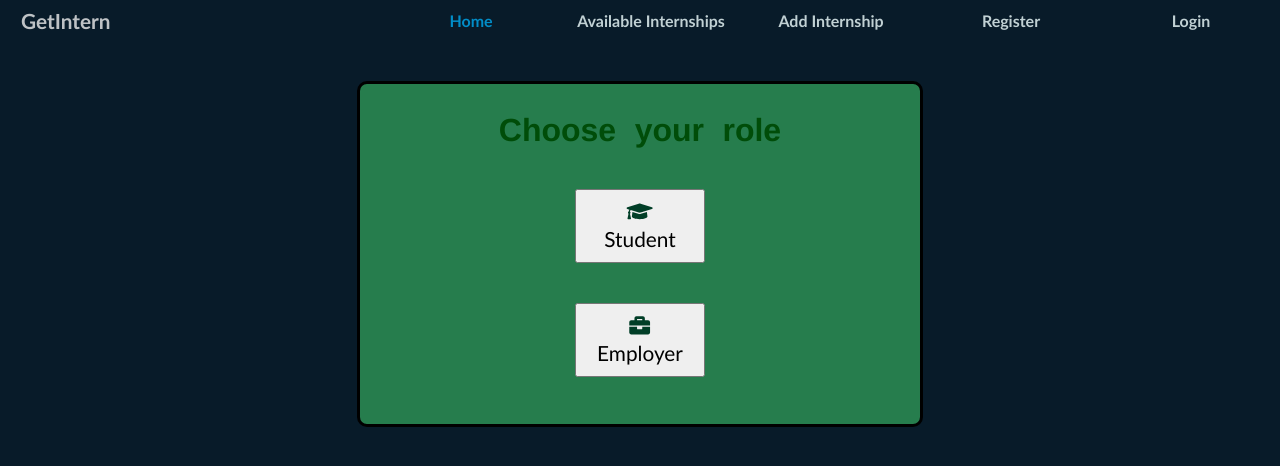
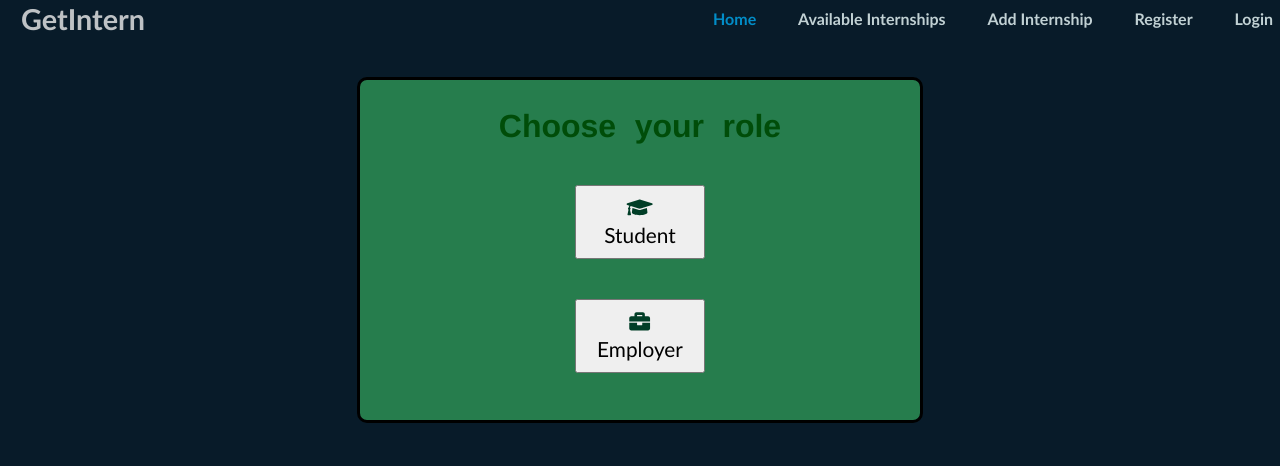
Before and after one commit to Shivamagr1812/GetInt, a React (Create React App) app in the folder client/: page / in a window 1280 px wide. Shown: the top 466 px of the page. Built offline with nearby package versions, Linux system fonts and the light colour scheme.

Commit message:
navbar changed 2

```diff
--- a/client/src/App.css
+++ b/client/src/App.css
@@ -27,27 +27,32 @@ nav{
 }
 
 .navbar{
-  /* width: 100%; */
+  width: 45%;
   display: flex;
-  list-style-type: none;
+  /* border: 1px solid red; */
+  /* list-style-type: none; */
+  justify-content: space-between;
+
 }
 
 .navbar a{
   text-decoration: none;
+  /* border: 1px solid white; */
   color: azure;
   cursor: pointer;
   text-align: center;
-  min-width: 160px;
-  flex: 1 1 0;
-  padding: 10px;
+  /* min-width: 160px; */
+  /* flex: 1 1 0;  */
+  padding: 8px;
   font-weight: bold;
-  transition: 0.3s;
+  transition: 0.15s;
 }
 
 .navbar a:hover,
 .navbar .home
 {
   color: #00abf0;
+  font-weight: bold;
 }
 
 nav .title a{
@@ -55,7 +60,7 @@ nav .title a{
   cursor: pointer;
   color: #ededed;
   padding: 20px;
-  font-size: 1.3em;
+  font-size: 1.8em;
   font-weight: bold;
 }
 
```
